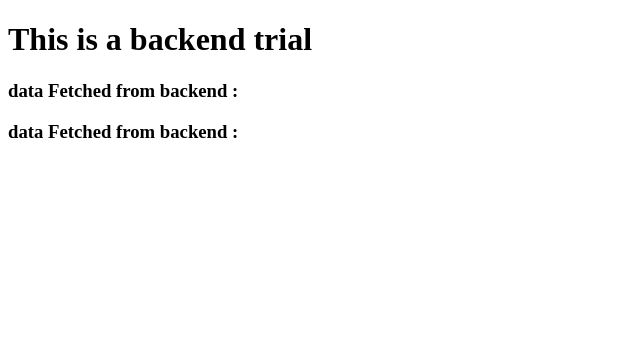
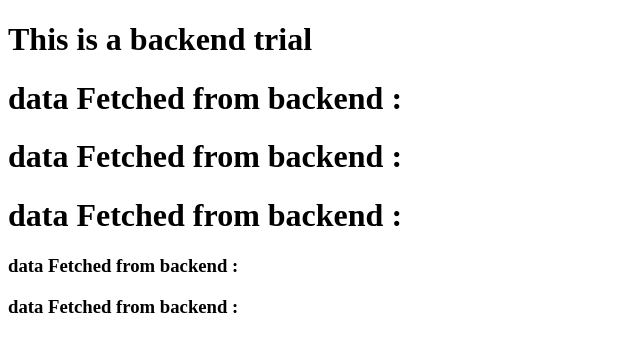
Before and after one commit to Shreyas2545/backend-practice, a React (Vite) app in the folder frontend/: page / in a window 1280 px wide. Shown: the top 352 px of the page, without its empty margins (0-640 px from the left). Built offline with nearby package versions, Linux system fonts and the light colour scheme; no server answers.

Commit message:
uncommit all data in frontend

```diff
--- a/frontend/src/App.jsx
+++ b/frontend/src/App.jsx
@@ -61,9 +61,9 @@
     return (
       <>
       <h1>This is a backend trial </h1>
-      {/* <h1>data Fetched from backend : {name} </h1>
+      <h1>data Fetched from backend : {name} </h1>
       <h1>data Fetched from backend : {age} </h1>
-      <h1>data Fetched from backend : {marks} </h1> */}
+      <h1>data Fetched from backend : {marks} </h1>
       <h3>data Fetched from backend : {aim} </h3>
       <h3>data Fetched from backend : {gender} </h3>
 
```
